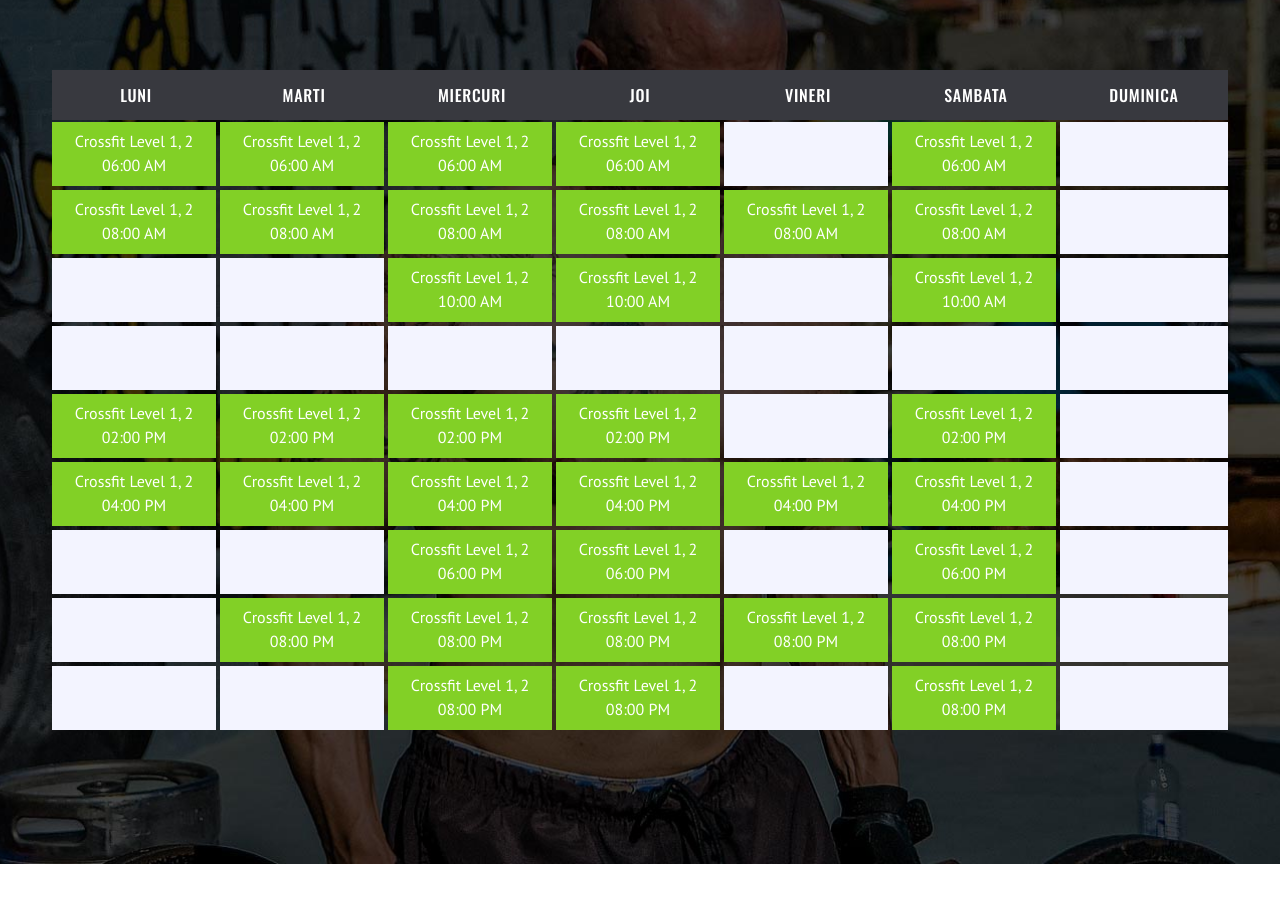
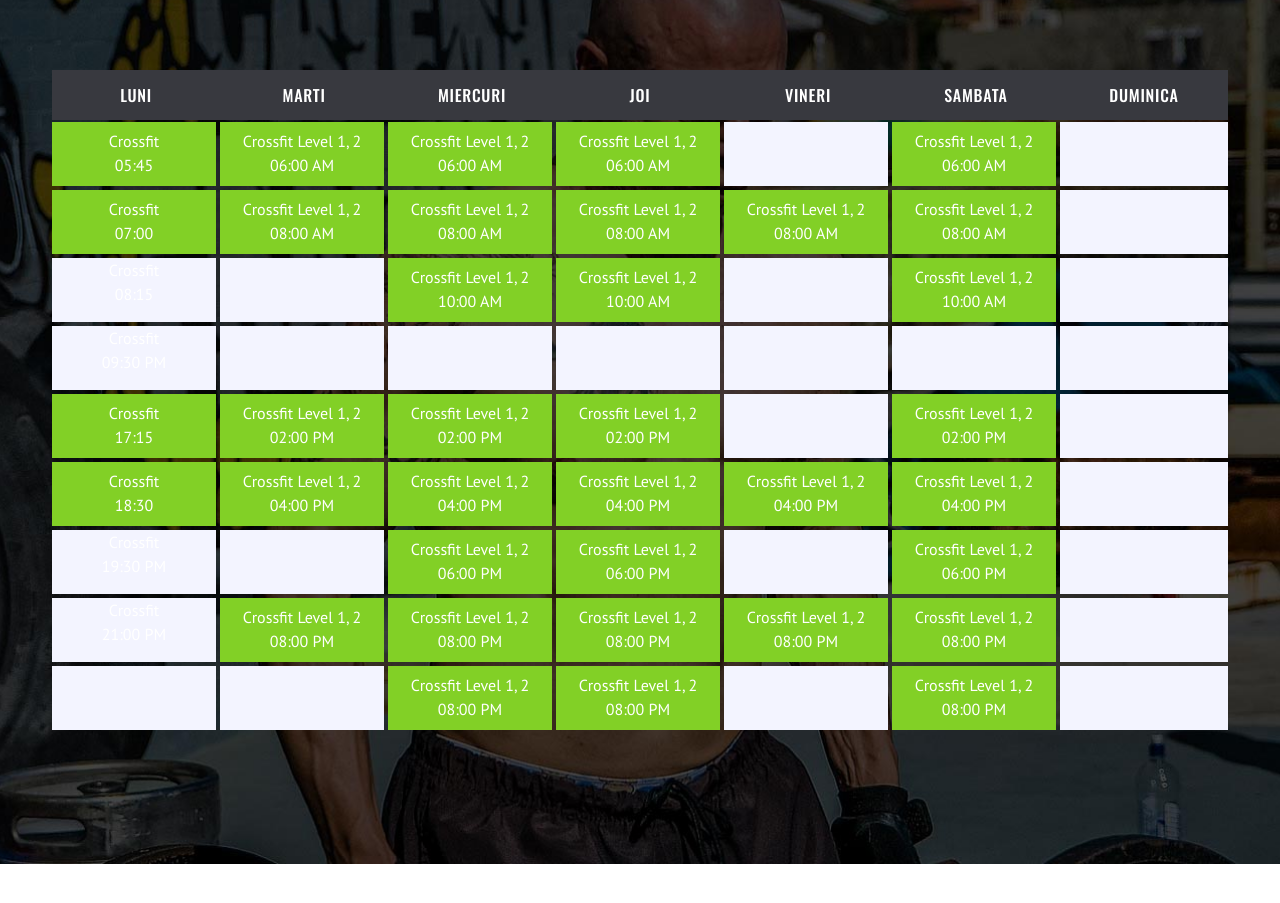
Before and after one commit to DomokosAndrei/CrossFitArad.github.io, a plain HTML site: page classes.html in a window 1280 px wide. Shown: the part 1007-1910 px from the top of the page. Drawn offline with nearby package versions, Linux system fonts and the light colour scheme.

Commit message:
Update classes.html

```diff
--- a/classes.html
+++ b/classes.html
@@ -138,32 +138,52 @@
                         <div class="daily-work">
                             <div class="work-hours bg-color">
                                 <ul>
-                                    <li>Crossfit Level 1, 2</li>
-                                    <li>06:00 AM</li>
+                                    <li>Crossfit </li>
+                                    <li>05:45</li>
                                 </ul>
                             </div>
                             <div class="work-hours bg-color">
                                 <ul>
-                                    <li>Crossfit Level 1, 2</li>
-                                    <li>08:00 AM</li>
+                                    <li>Crossfit</li>
+                                    <li>07:00</li>
                                 </ul>
                             </div>
-                            <div class="work-hours"></div>
-                            <div class="work-hours"></div>
-                            <div class="work-hours bg-color">
-                                <ul>
-                                    <li>Crossfit Level 1, 2</li>
-                                    <li>02:00 PM</li>
+                            <div class="work-hours">
+                                 <ul>
+                                    <li>Crossfit</li>
+                                    <li>08:15</li>
+                                </ul>
+                            </div>
+                            <div class="work-hours">
+                                 <ul>
+                                    <li>Crossfit</li>
+                                    <li>09:30 PM</li>
                                 </ul>
                             </div>
                             <div class="work-hours bg-color">
                                 <ul>
-                                    <li>Crossfit Level 1, 2</li>
-                                    <li>04:00 PM</li>
+                                    <li>Crossfit</li>
+                                    <li>17:15</li>
                                 </ul>
                             </div>
-                            <div class="work-hours"></div>
-                            <div class="work-hours"></div>
+                            <div class="work-hours bg-color">
+                                <ul>
+                                    <li>Crossfit</li>
+                                    <li>18:30</li>
+                                </ul>
+                            </div>
+                            <div class="work-hours">
+                                 <ul>
+                                    <li>Crossfit</li>
+                                    <li>19:30 PM</li>
+                                </ul>
+                            </div>
+                            <div class="work-hours">
+                                 <ul>
+                                    <li>Crossfit</li>
+                                    <li>21:00 PM</li>
+                                </ul>
+                            </div>
                             <div class="work-hours"></div>
                         </div>
                     </div>
```
